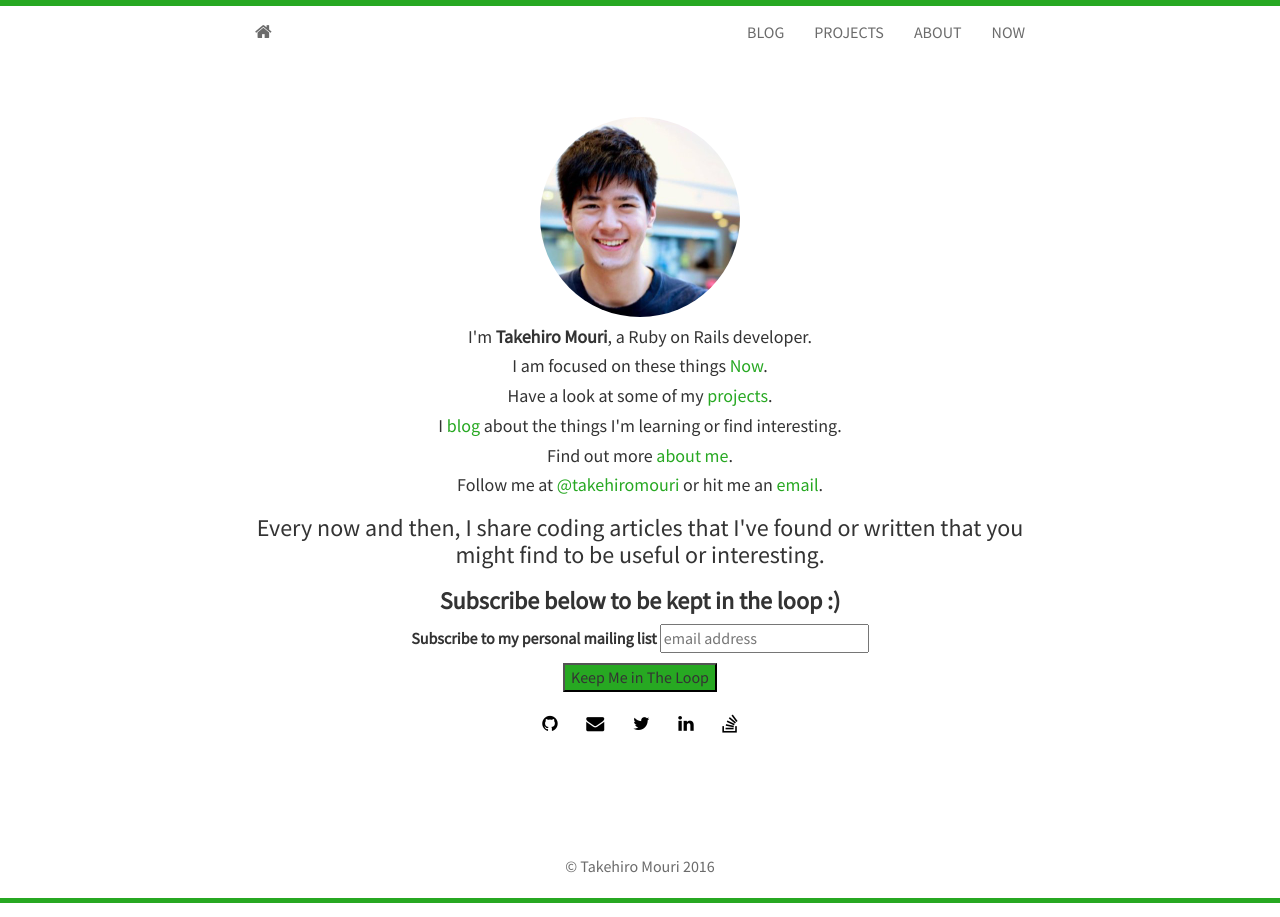
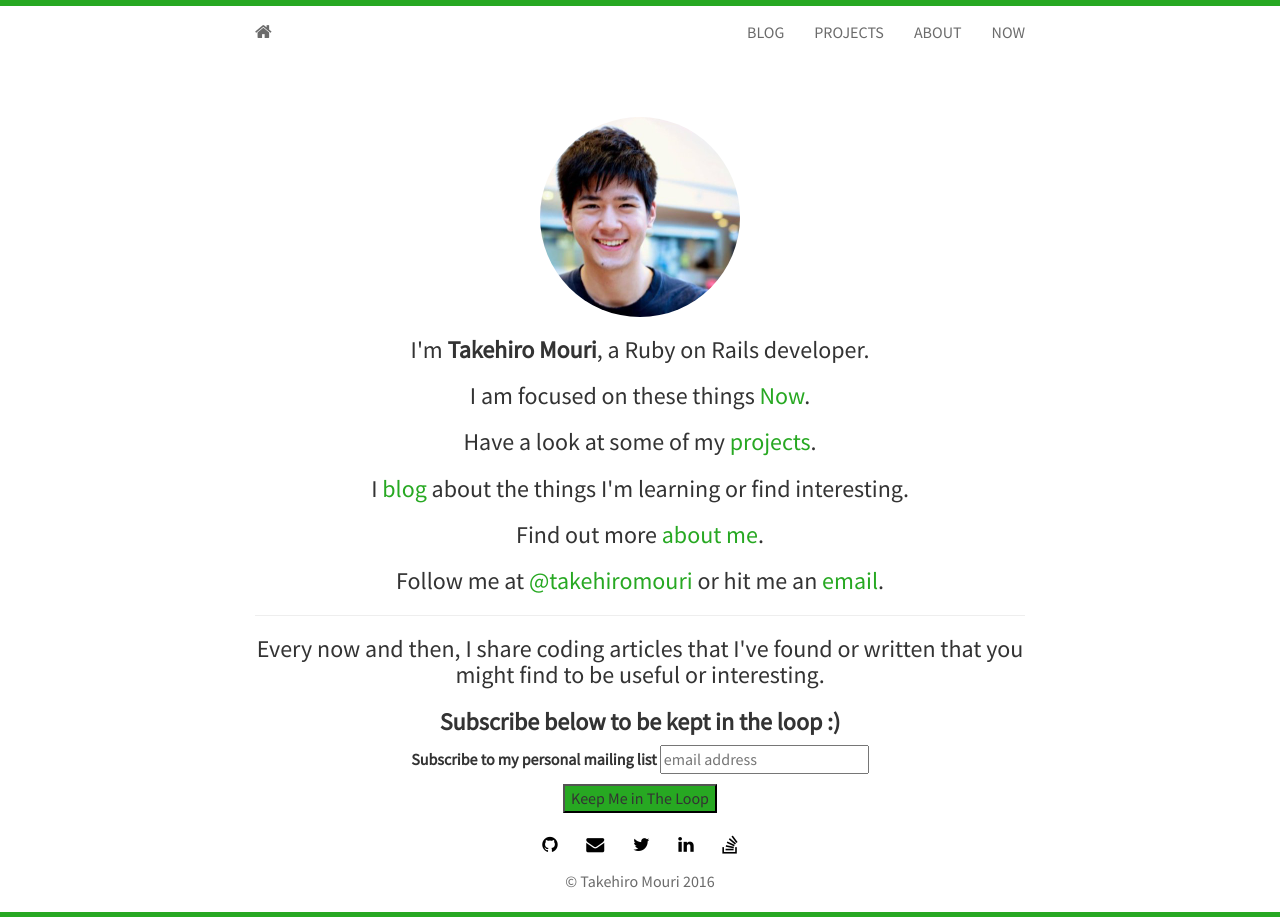
Before and after one commit to poudelmadhav/takehiromouri.github.io, a Jekyll site: the page built from index.html, in a window 1280 px wide. Built offline with Jekyll 4.4.1, drawn with Linux system fonts in a browser that asks for light colours; nearby versions of some CDN libraries; Markdown is read by kramdown in place of the engine named in the settings; the list of posts is cut into pages by our own code; comment, search, counter and statistics services are not loaded.

Commit message:
update subscribe

```diff
--- a/_includes/subscribe.html
+++ b/_includes/subscribe.html
@@ -1,4 +1,5 @@
 <div class="subscribe">
+  <hr>
   <h2>If you found this post useful, sign up for my personal mailing list below. Every now and then, I share coding articles that I've found or written that you might find to be useful or interesting.</h2>
       <!-- Begin MailChimp Signup Form -->
   <link href="//cdn-images.mailchimp.com/embedcode/slim-10_7.css" rel="stylesheet" type="text/css">
--- a/index.html
+++ b/index.html
@@ -7,13 +7,14 @@ layout: home
 	  <div class="avatar">
 		<img class="img-circle" src="{{ site.baseurl }}static/img/{{ site.avatar }}" alt="Responsive image">
 	  </div>
-	  <h4>I'm <strong>{{ site.author }}</strong>, a Ruby on Rails developer.</h4>
-		<h4>I am focused on these things <a href="/now.html">Now</a>.</h4>
-	  <h4>Have a look at some of my <a href="{{ site.baseurl }}/projects.html"> projects</a>.</h4>
-	  <h4>I <a href="/blog.html">blog</a> about the things I'm learning or find interesting.</h4>
-	  <h4>Find out more <a href="/about">about me</a>.</h4>
-	  <h4>Follow me at <a href="http://twitter.com/{{ site.twitter }}">@{{ site.twitter }}</a> or hit me an <a href="mailto:{{ site.email }}">email</a>.</h4>
+	  <h3>I'm <strong>{{ site.author }}</strong>, a Ruby on Rails developer.</h3>
+		<h3>I am focused on these things <a href="/now.html">Now</a>.</h3>
+	  <h3>Have a look at some of my <a href="{{ site.baseurl }}/projects.html"> projects</a>.</h3>
+	  <h3>I <a href="/blog.html">blog</a> about the things I'm learning or find interesting.</h3>
+	  <h3>Find out more <a href="/about">about me</a>.</h3>
+	  <h3>Follow me at <a href="http://twitter.com/{{ site.twitter }}">@{{ site.twitter }}</a> or hit me an <a href="mailto:{{ site.email }}">email</a>.</h3>
 
+	  <hr>
 
 	  <h3>Every now and then, I share coding articles that I've found or written that you might find to be useful or interesting.</h3>
 	  <h3><strong>Subscribe below to be kept in the loop :)</strong></h3>
```
Also changed, not shown: _posts/2016-2-20-5-tips-for-beginners-to-write-better-ruby-code-instantly.md (+3 -3 lines), 9 other files.
